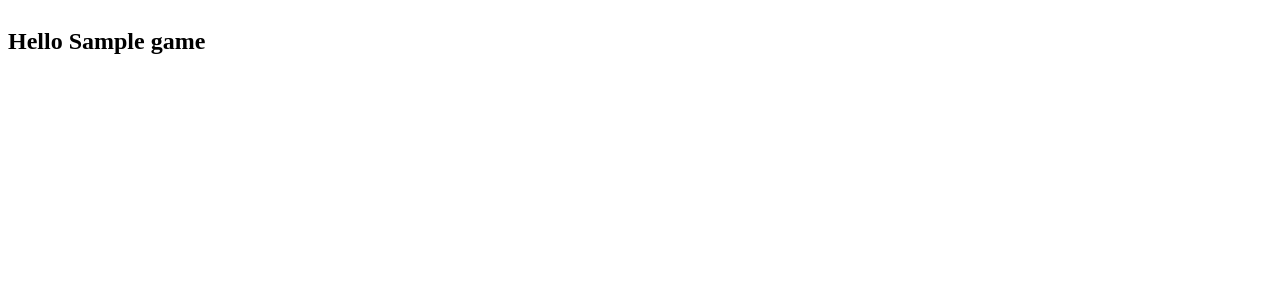
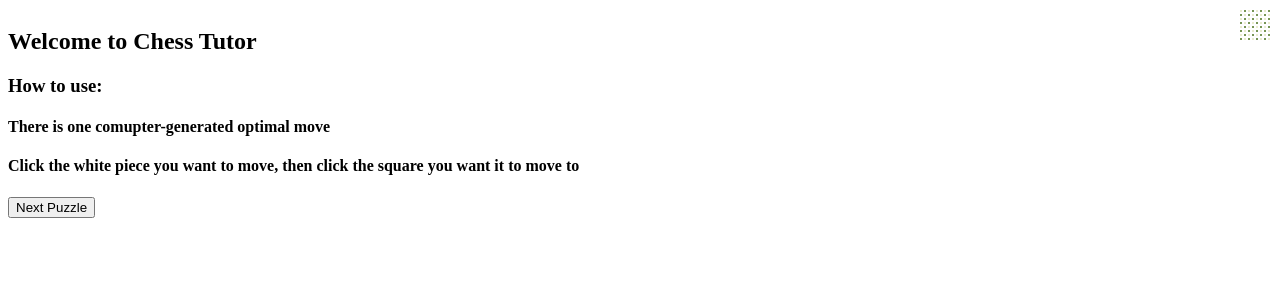
Before and after one commit to nameistao/Chess_Puzzles, a Flask app: template templates/index.html in a window 1280 px wide. Shown: the top 300 px of the page. Run offline with Flask 2, Linux system fonts and the light colour scheme; the template is opened without the code that fills it: most values are stand-ins (such as "Sample title", 1, 10 or a date in 2020); lists and menus that the app fills with data are empty.

Commit message:
Removed some unused python code in index.html
TODO:
- Move JavaScript to seperate file
- Add show answer option
- Add better looking display for indicating whether the answer was correct or not
- Add more puzzles

```diff
--- a/templates/index.html
+++ b/templates/index.html
@@ -148,10 +148,6 @@
 </head>
 <body>
 <div id="contentLeft">
-{% if game %}
-    <h2>Hello {{ game }}</h2>
-
-{% else %}
     <h2>Welcome to Chess Tutor</h2>
     <h3>How to use:</h3>
     <h4>There is one comupter-generated optimal move</h4>
@@ -246,7 +242,6 @@
              </tr>
         </table>
     </div>
-{% endif %}
 </div>
 </body>
 </html>
```
